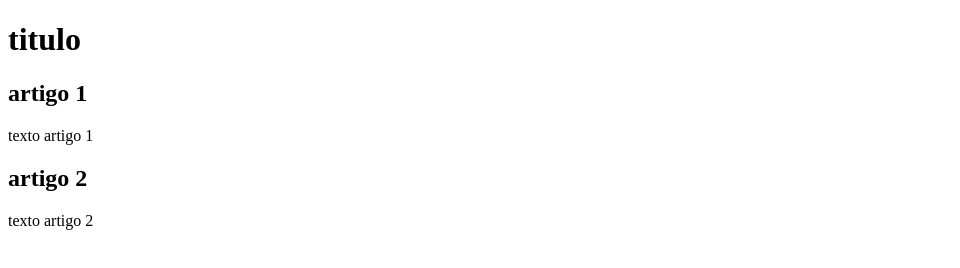
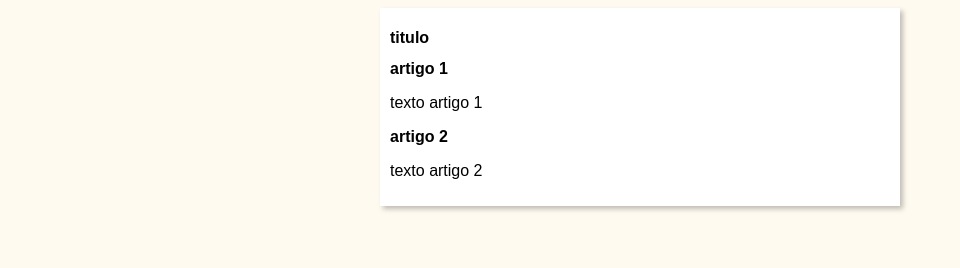
Before and after one commit to JadeCoelho/teste-branches, a plain HTML site: page index.html in a window 1280 px wide. Shown: the whole page, without its empty margins (0-960 px from the left). Drawn offline with Linux system fonts and the light colour scheme.

Commit message:
comecei a fazer o design

```diff
--- a/index.html
+++ b/index.html
@@ -5,6 +5,7 @@
     <meta http-equiv="X-UA-Compatible" content="IE=edge">
     <meta name="viewport" content="width=device-width, initial-scale=1.0">
     <title>Titulo do site</title>
+    <link rel="stylesheet" href="style.css">
 </head>
 <body>
     <main>
--- /dev/null
+++ b/style.css
@@ -0,0 +1,16 @@
+*{
+    font-family: arial;
+    font-size: 16px;
+}
+
+body{
+    background-color: floralwhite;
+}
+
+main {
+    background-color: white;
+    width: 500px;
+    margin: auto;
+    padding: 10px;
+    box-shadow: 3px 3px 5px rgba(0, 0, 0, 0.252);
+}
```
